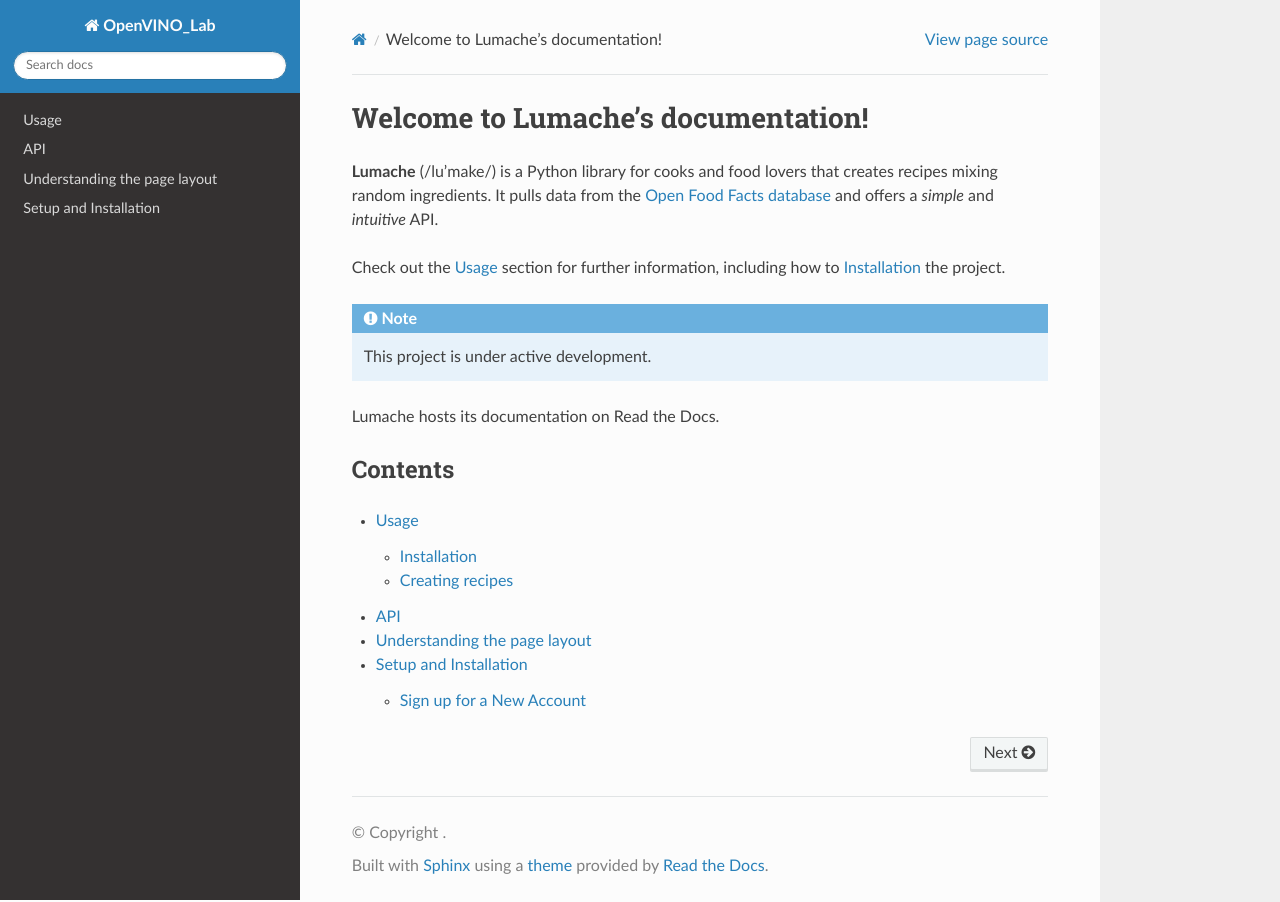
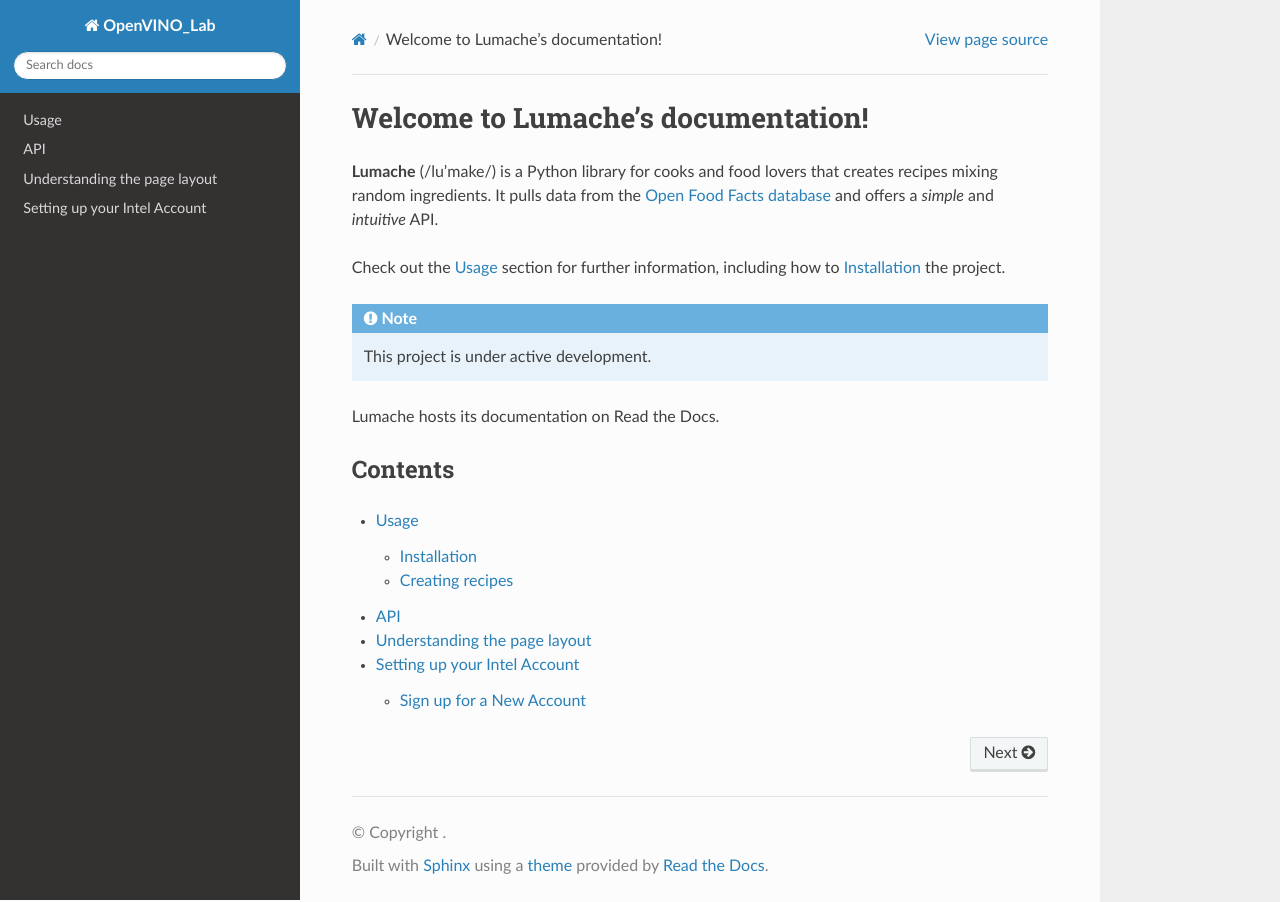
Before and after one commit to Rishabkashyap14/OpenVINO_Lab, a Sphinx documentation site: the page built from docs/source/index.rst, in a window 1280 px wide. Built offline with Sphinx 7.4.7 and the Read the Docs theme 3.1.0, drawn with Linux system fonts in a browser that asks for light colours.

Commit message:
Setup completion

```diff
--- a/docs/source/Tiber_Setup.rst
+++ b/docs/source/Tiber_Setup.rst
@@ -1,7 +1,7 @@
-Setup and Installation
-=========================
+Setting up your Intel Account
+=============================
 
-This page will give you the necessary steps for setting up the Intel Tiber Developer Cloud and getting the correct access permissions for operating on the jupyter notebooks.
+This page will give the necessary steps for setting up the Intel Tiber Developer Cloud and getting the correct access permissions for operating on the jupyter notebooks.
 
 Sign up for a New Account
 -------------------------
@@ -10,9 +10,52 @@
 
 `Intel Tiber HomePage <https://www.intel.com/content/www/us/en/developer/tools/tiber/ai-cloud.html>`_
 
-This will lead to the Intel Tiber home page where you will be asked to Sign in or Sign up as shown in the image below:
+This will lead to the Intel Tiber home page where it will ask for the Sign in or Sign up options as shown in the image below:
+
+|
 
 .. figure:: Images/Tiber_Home.png
     :width: 70%
     :alt: Image Not Found
     :align: center
+
+|
+
+This website gives an introduction into the Developer Cloud platform and all the different tools and features it provides us with.
+At the center of the screen, there is a sign-up button if you do not already have an account associated with Tiber. Click on this button to begin creating your account.
+Enter the desired Email ID in the Sign up option shown on the screen ( Preferrably the ASU ID, any other ID can be used upon special request).
+Once this is done, the following screen shown below. Enter all the required details and click on the **Next: Verify your Email** option.
+
+|
+
+.. figure:: Images/Intel_SignUp.png
+    :width: 70%
+    :alt: Image Not Found
+    :align: center
+
+|
+
+A verification confirmation should be sent via email ID with a link provided in the email. This verification email may take anywhere between a couple of seconds to 5 minutes to reach the account, so do stay a little patient with this!
+Upon clicking the link provided in the verification email the initial login or Sign In page appears. Put in the details entered in the Sign Up section to get the below screen:
+
+|
+
+.. figure:: Images/Intel_SignIn.png
+    :width: 70%
+    :alt: Image Not Found
+    :align: center
+
+|
+
+A 6-digit verification number is usually sent to the phone number provided in the Sign Up section. Check in the message app for a message from Intel Tiber, and enter the 6-digit number into the verification section.
+
+This shoould take you to the Tiber Home Page as displayed below, which is the confirmation that you finally have your intel account!
+
+|
+
+.. figure:: Images/Intel_SignIn.png
+    :width: 70%
+    :alt: Image Not Found
+    :align: center
+
+|
```
Also changed, not shown: docs/source/Tiber_Home.png (deleted), 2 other files.
